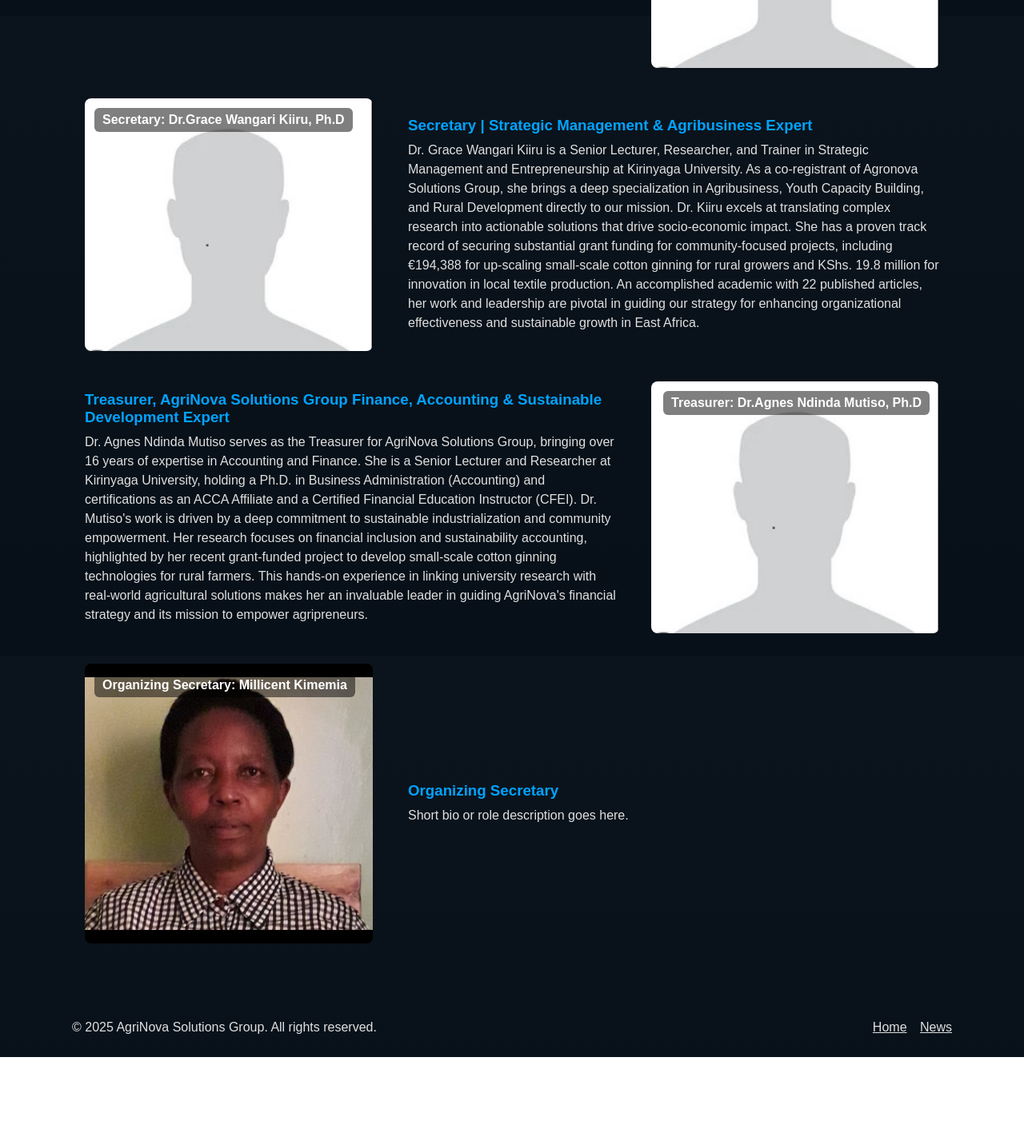
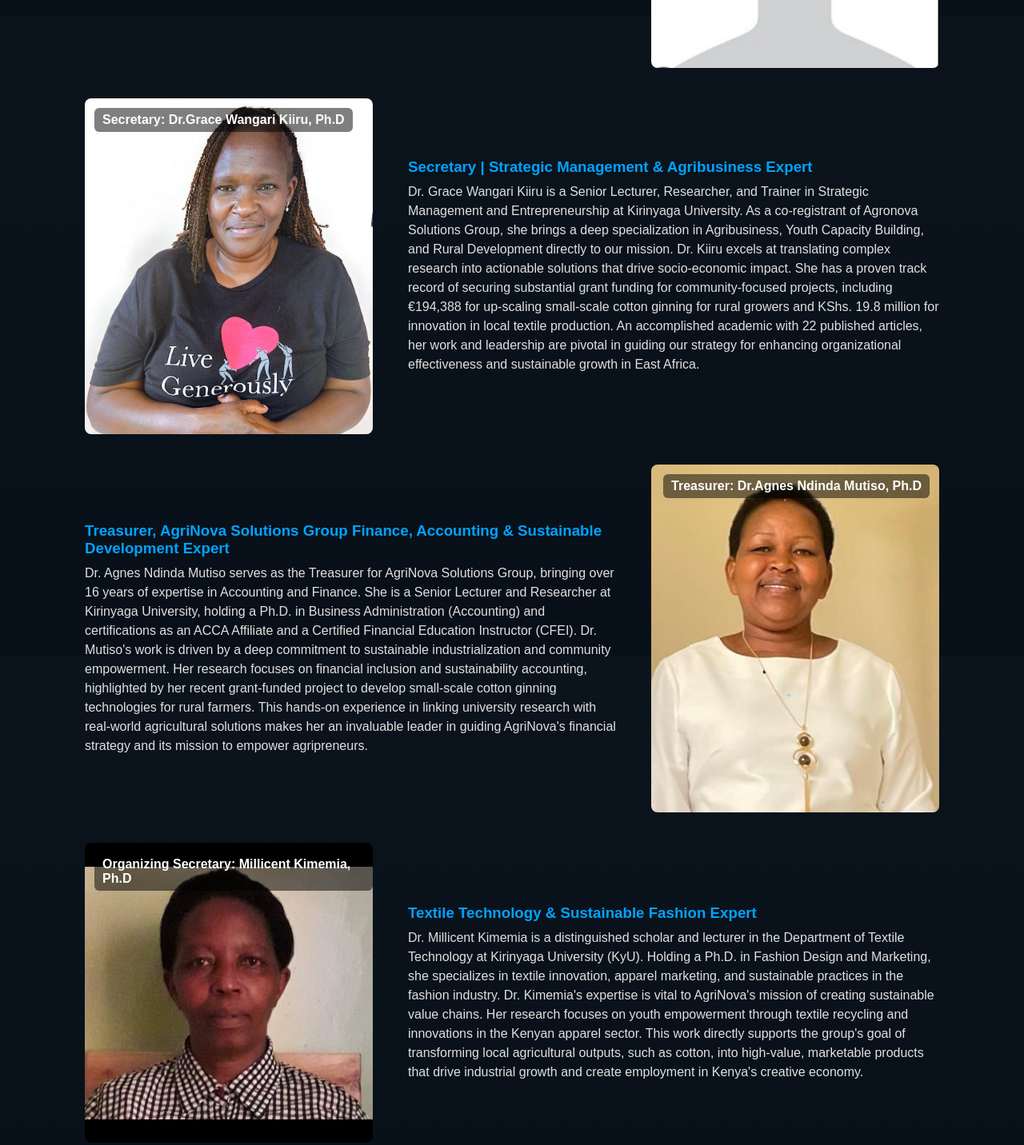
Before and after one commit to jbkelli/agronova, a website: page public/management/management.html in a window 1280 px wide. Shown: the part 780-2212 px from the top of the page at 80% size. Before the commit the page ends 2102 px from the top, so only its background shows below. Drawn offline with Linux system fonts and the light colour scheme.

Commit message:
Agrinova Website first commit

```diff
--- a/public/management/management.html
+++ b/public/management/management.html
@@ -50,7 +50,7 @@
 
             <article class="team-member">
                 <div class="member-media">
-                    <img src="../images/placeholder.jpg" alt="COO Photo" class="member-photo">
+                    <img src="../images/grace.jpg" alt="COO Photo" class="member-photo grace">
                     <div class="member-name">Secretary: Dr.Grace Wangari Kiiru, Ph.D</div>
                 </div>
                 <div class="member-bio">
@@ -63,7 +63,7 @@
 
             <article class="team-member reverse">
                 <div class="member-media">
-                    <img src="../images/placeholder.jpg" alt="CFO Photo" class="member-photo">
+                    <img src="../images/agnes.jpg" alt="CFO Photo" class="member-photo">
                     <div class="member-name">Treasurer: Dr.Agnes Ndinda Mutiso, Ph.D</div>
                 </div>
                 <div class="member-bio">
@@ -77,11 +77,13 @@
             <article class="team-member">
                 <div class="member-media">
                     <img src="../images/Millie.jpg" alt="Organizing sec Photo" class="member-photo millie">
-                    <div class="member-name">Organizing Secretary: Millicent Kimemia</div>
+                    <div class="member-name">Organizing Secretary: Millicent Kimemia, Ph.D</div>
                 </div>
                 <div class="member-bio">
-                    <h3>Organizing Secretary</h3>
-                    <p class="bio-text">Short bio or role description goes here.</p>
+                    <h3>Textile Technology & Sustainable Fashion Expert</h3>
+                    <p class="bio-text">Dr. Millicent Kimemia is a distinguished scholar and lecturer in the Department of Textile Technology at Kirinyaga University (KyU). Holding a Ph.D. in Fashion Design and Marketing, she specializes in textile innovation, apparel marketing, and sustainable practices in the fashion industry.
+
+                    Dr. Kimemia's expertise is vital to AgriNova's mission of creating sustainable value chains. Her research focuses on youth empowerment through textile recycling and innovations in the Kenyan apparel sector. This work directly supports the group's goal of transforming local agricultural outputs, such as cotton, into high-value, marketable products that drive industrial growth and create employment in Kenya's creative economy.</p>
                 </div>
             </article>
         </section>
--- a/public/management/style.css
+++ b/public/management/style.css
@@ -166,7 +166,11 @@
 }
 
 .millie{
-    height: 350px;
+    height: 375px;
+}
+
+.grace{
+    height: 420px;
 }
 
 .member-name {
```
Also changed, not shown: public/home/homepage.html (+1 -1 lines), public/images/agnes.jpg (added), public/images/grace.jpg (added).
